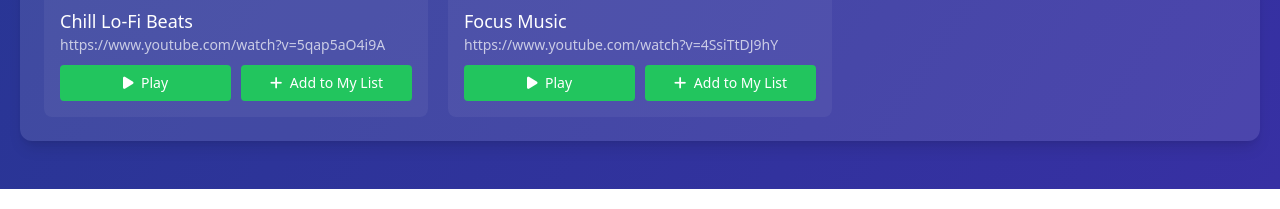
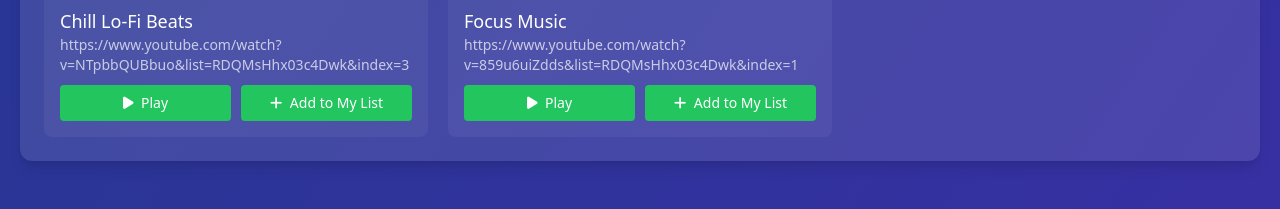
Before and after one commit to BoonyxYT/bnx.github.io, a plain HTML site: page dashboard.html in a window 1280 px wide. Shown: the part 1708-1917 px from the top of the page. Drawn offline with nearby package versions, Linux system fonts and the light colour scheme; sample sign-in values are in the browser's storage.

Commit message:
Update dashboard.html

```diff
--- a/dashboard.html
+++ b/dashboard.html
@@ -48,8 +48,8 @@
 
         // Discover songs (shared across all users)
         let discoverSongs = JSON.parse(localStorage.getItem('discoverSongs')) || [
-            { id: "d1", title: "Chill Lo-Fi Beats", url: "https://www.youtube.com/watch?v=5qap5aO4i9A", videoId: "5qap5aO4i9A"},
-            { id: "d2", title: "Focus Music", url: "https://www.youtube.com/watch?v=4SsiTtDJ9hY", videoId: "4SsiTtDJ9hY"}
+            { id: "d1", title: "Chill Lo-Fi Beats", url: "https://www.youtube.com/watch?v=NTpbbQUBbuo&list=RDQMsHhx03c4Dwk&index=3", videoId: "5qap5aO4i9A"},
+            { id: "d2", title: "Focus Music", url: "https://www.youtube.com/watch?v=859u6uiZdds&list=RDQMsHhx03c4Dwk&index=1", videoId: "4SsiTtDJ9hY"}
         ];
 
        // User authentication state
```
